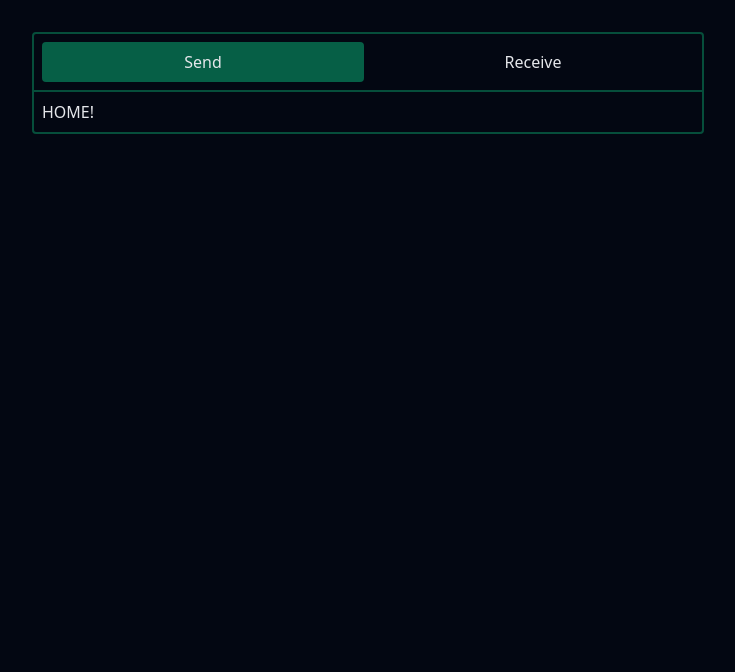
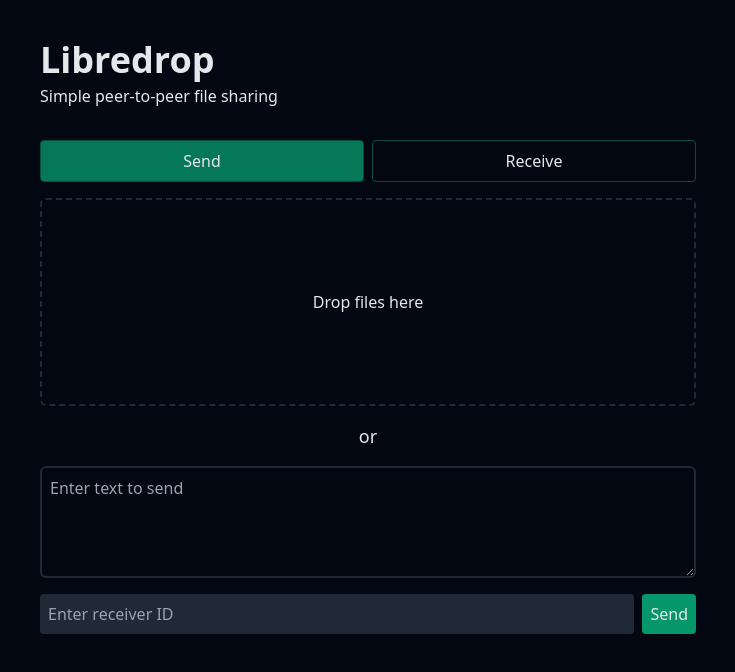
Before and after one commit to rk234/libredrop, a Vue app in the folder libredrop-web/: page /send in a window 1280 px wide. Shown: the top 672 px of the page, without its empty margins (272-1007 px from the left). Built offline with nearby package versions, Linux system fonts and the light colour scheme.

Commit message:
some ui work

```diff
--- a/libredrop-web/src/App.vue
+++ b/libredrop-web/src/App.vue
@@ -1,20 +1,31 @@
 <script setup lang="ts">
-import { RouterLink, RouterView } from 'vue-router'
+import { ref, watch } from 'vue';
+import { RouterLink, RouterView, useRoute } from 'vue-router'
+
+const route = useRoute()
+const currentPage = ref(route.name)
+
+watch(route, () => currentPage.value = route.name)
 </script>
 
 <template>
-  <div class="w-full h-full p-8 flex flex-col items-center bg-gray-950 text-gray-200">
-    <div class="w-full max-w-2xl border-2 rounded border-emerald-900">
+  <div class="w-full h-full py-8 px-2 flex flex-col items-center bg-gray-950 text-gray-200">
+    <div class="w-full max-w-2xl">
       <header class="p-2">
+        <div class="mb-8">
+          <h1 class="text-4xl font-bold mb-1">Libredrop</h1>
+          <p>Simple peer-to-peer file sharing</p>
+        </div>
         <nav class="flex flex-row gap-2">
-          <RouterLink class="flex-1 text-center p-2 bg-emerald-800 rounded" to="/send"
-            >Send</RouterLink
-          >
-          <RouterLink class="flex-1 text-center p-2 rounded" to="/receive">Receive</RouterLink>
+          <RouterLink class="transition flex-1 text-center p-2 rounded border border-emerald-900 hover:bg-emerald-700"
+            :class="{ 'bg-emerald-700': currentPage == 'send' }" to="/send">
+            Send</RouterLink>
+          <RouterLink class="transition flex-1 text-center p-2 rounded border border-emerald-900 hover:bg-emerald-700"
+            :class="{ 'bg-emerald-700': currentPage == 'receive' }" to="/receive">Receive</RouterLink>
         </nav>
       </header>
 
-      <div class="p-2 border-t-2 border-emerald-900">
+      <div class="p-2">
         <RouterView />
       </div>
     </div>
--- a/libredrop-web/src/views/SendView.vue
+++ b/libredrop-web/src/views/SendView.vue
@@ -1,11 +1,39 @@
 <script setup lang="ts">
 import { onMounted } from 'vue'
 
-onMounted(() => {
-  console.log('Mounted!')
-})
+function handleDrop(event: DragEvent) {
+  if (!event.dataTransfer) return;
+
+  if (event.dataTransfer.items) {
+    [...event.dataTransfer.items].forEach(async (item, i) => {
+      if (item.kind == "file") {
+        const file = item.getAsFile()
+        console.log(file)
+        console.log(await file?.arrayBuffer())
+      }
+    })
+  } else {
+    [...event.dataTransfer.files].forEach(async (file, i) => {
+      console.log(file)
+      console.log(await file.arrayBuffer())
+    })
+  }
+}
 </script>
 
 <template>
-  <main>HOME!</main>
+  <div class="flex flex-col gap-4">
+    <div @drop.prevent="handleDrop" @dragenter.prevent @dragover.prevent
+      class="border-2 min-h-52 border-dashed rounded-md border-gray-800 p-4 flex items-center justify-center">
+      <h2>Drop files here</h2>
+    </div>
+    <p class="text-center text-lg">or</p>
+    <textarea class="bg-gray-950 border-2 border-gray-800 p-2 min-h-28 text-gray-200 rounded-md"
+      placeholder="Enter text to send"></textarea>
+
+    <div class="flex flex-row gap-2">
+      <input class="flex-1 rounded bg-gray-800 p-2" type="text" placeholder="Enter receiver ID" />
+      <button class="bg-emerald-600 p-2 rounded">Send</button>
+    </div>
+  </div>
 </template>
```
